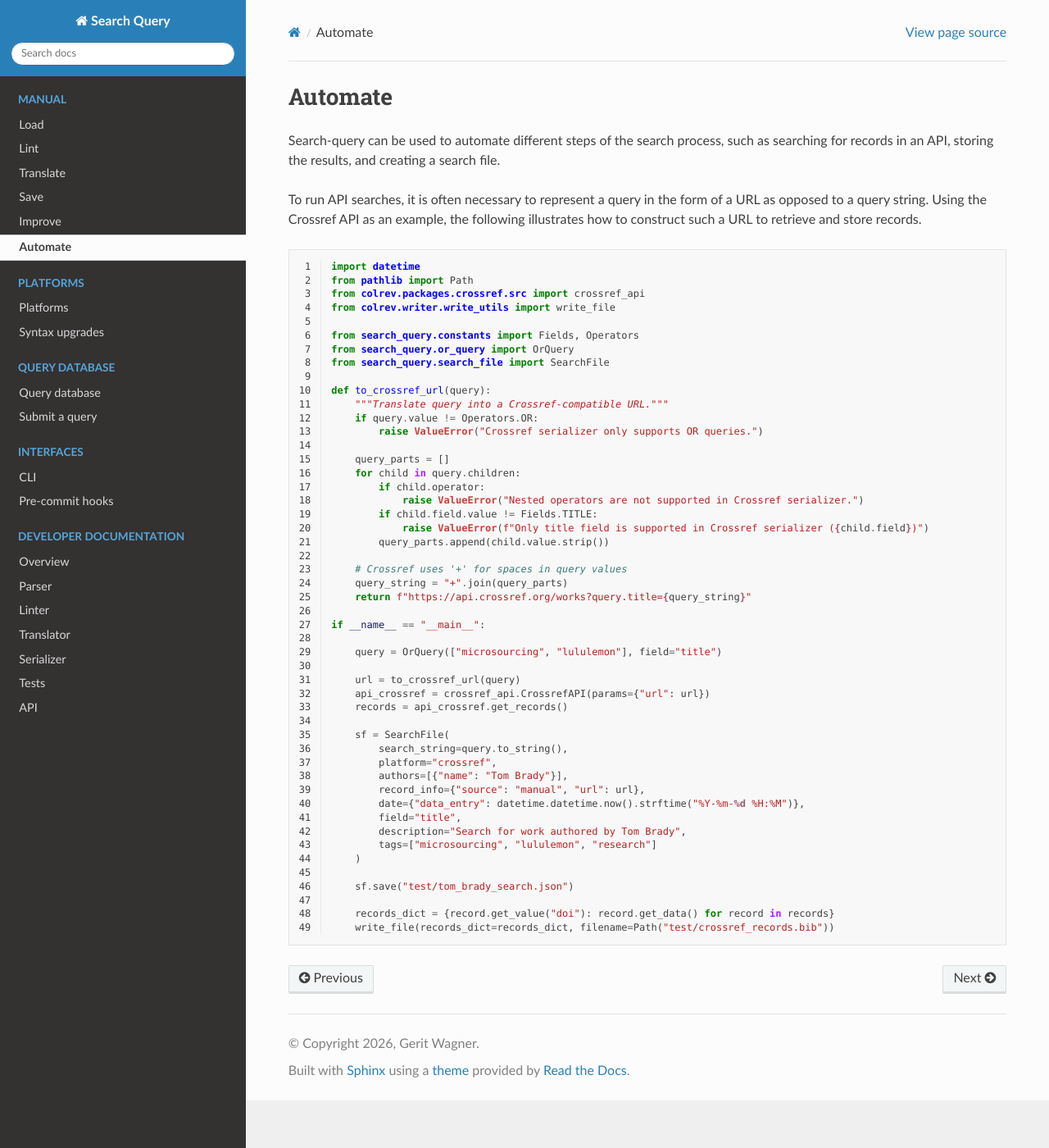
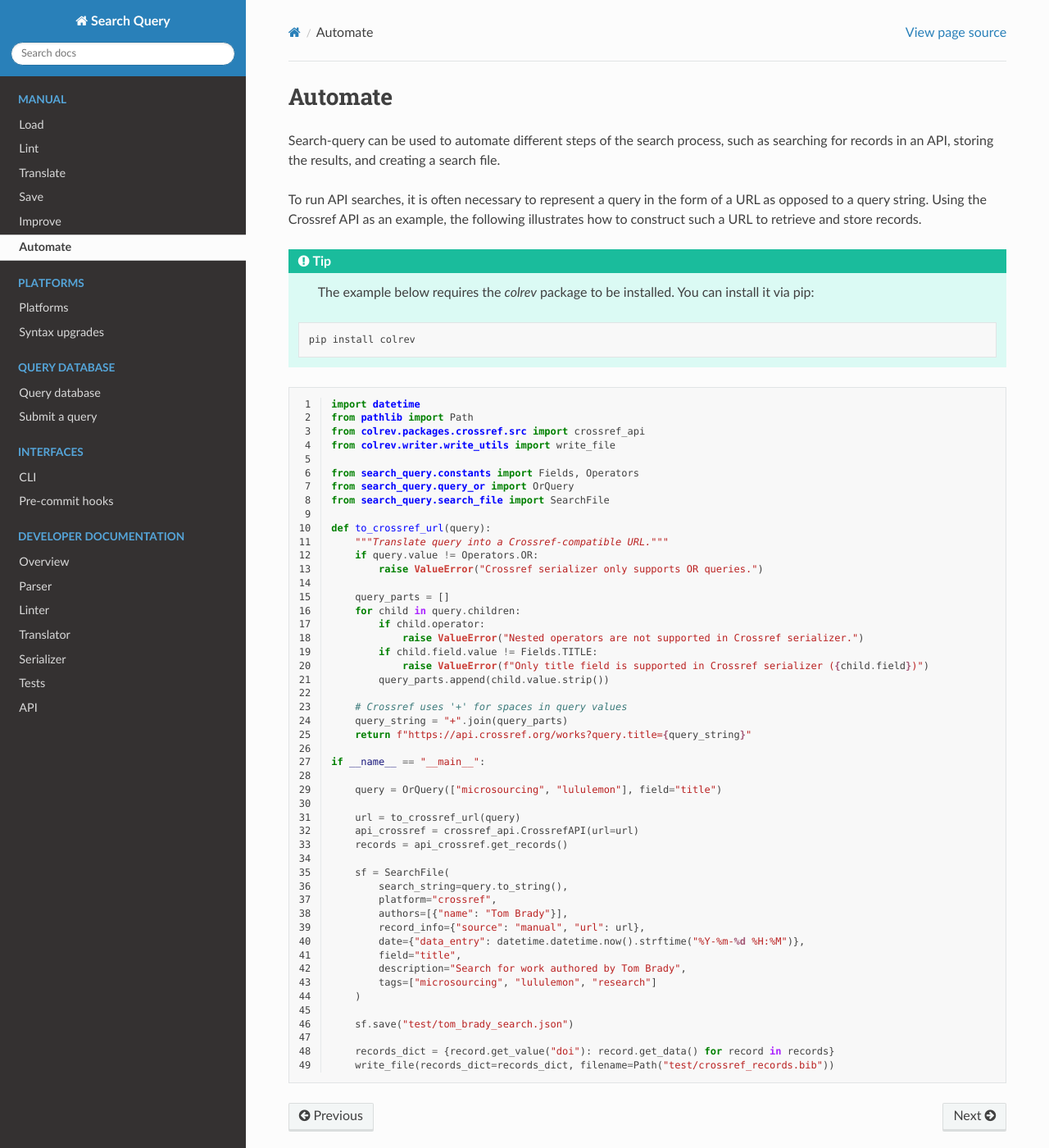
Before and after one commit to CoLRev-Environment/search-query, a Sphinx documentation site: the page built from docs/source/automate.rst, in a window 1280 px wide and 1400 px high. Shown: the whole window at 82% size. Built offline with Sphinx 7.4.7 and the Read the Docs theme 3.1.0, drawn with Linux system fonts in a browser that asks for light colours.

Commit message:
docs: add installation instructions for automate example

```diff
--- a/docs/source/automate.rst
+++ b/docs/source/automate.rst
@@ -8,6 +8,14 @@ Search-query can be used to automate different steps of the search process, such
 To run API searches, it is often necessary to represent a query in the form of a URL as opposed to a query string.
 Using the Crossref API as an example, the following illustrates how to construct such a URL to retrieve and store records.
 
+.. tip::
+
+    The example below requires the `colrev` package to be installed. You can install it via pip:
+
+   .. code-block:: bash
+
+        pip install colrev
+
 .. code-block:: python
    :linenos:
 
@@ -17,7 +25,7 @@ Using the Crossref API as an example, the following illustrates how to construct
    from colrev.writer.write_utils import write_file
 
    from search_query.constants import Fields, Operators
-   from search_query.or_query import OrQuery
+   from search_query.query_or import OrQuery
    from search_query.search_file import SearchFile
 
    def to_crossref_url(query):
@@ -42,7 +50,7 @@ Using the Crossref API as an example, the following illustrates how to construct
        query = OrQuery(["microsourcing", "lululemon"], field="title")
 
        url = to_crossref_url(query)
-       api_crossref = crossref_api.CrossrefAPI(params={"url": url})
+       api_crossref = crossref_api.CrossrefAPI(url=url)
        records = api_crossref.get_records()
 
        sf = SearchFile(
```
